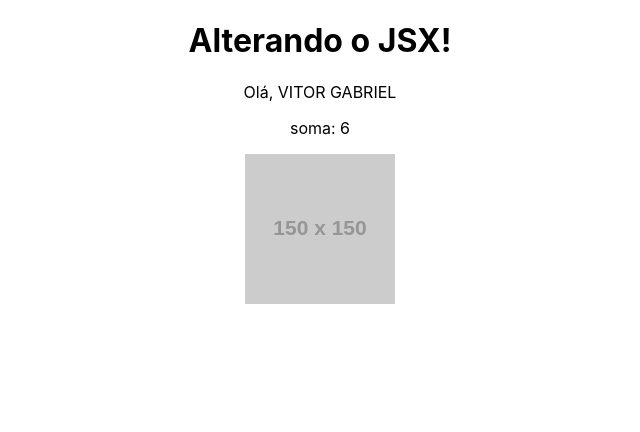
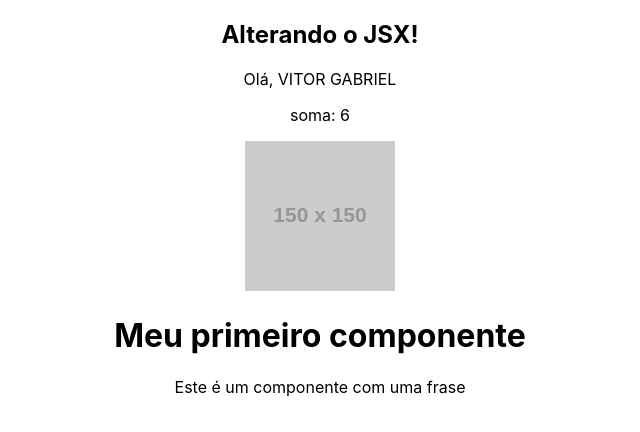
Before and after one commit to 0VitorGabriel/curso-react, a React (Create React App) app in the folder meu-projeto/: page / in a window 1280 px wide. Shown: the top 432 px of the page, without its empty margins (320-960 px from the left). Built offline with nearby package versions, Linux system fonts and the light colour scheme; the HTML template or start-up script is replaced by a standard one.

Commit message:
aula finalizada

```diff
--- a/meu-projeto/src/App.js
+++ b/meu-projeto/src/App.js
@@ -1,4 +1,5 @@
 import './App.css';
+import HelloWord from './components/HelloWord';
 
 function App() {
   const name = "Vitor Gabriel"
@@ -11,9 +12,9 @@ function App() {
 
   return (
     <div className="App">
-        <h1>
+        <h2>
           Alterando o JSX!
-        </h1>
+        </h2>
         <p>
           Olá, {newName}
         </p>
@@ -21,6 +22,7 @@ function App() {
           soma: {soma(1, 5)}
         </p>
         <img src={url} alt="imagem" />
+        <HelloWord />
     </div>
   );
 }
--- /dev/null
+++ b/meu-projeto/src/components/Frase.js
@@ -0,0 +1,11 @@
+function Frase() {
+    return (
+        <div>
+            <p>
+                Este é um componente com uma frase
+            </p>
+        </div>
+    )
+}
+
+export default Frase
--- /dev/null
+++ b/meu-projeto/src/components/HelloWord.js
@@ -0,0 +1,16 @@
+import Frase from './Frase';
+
+
+function HelloWord() {
+
+    return (
+        <div>
+            <h1>
+                Meu primeiro componente
+            </h1>
+            <Frase />
+        </div>
+    )
+}
+
+export default HelloWord
```
